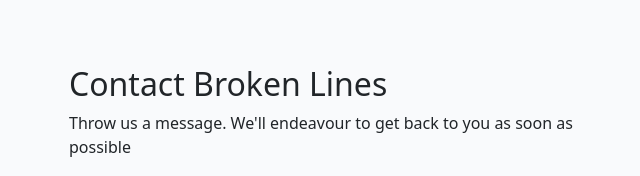
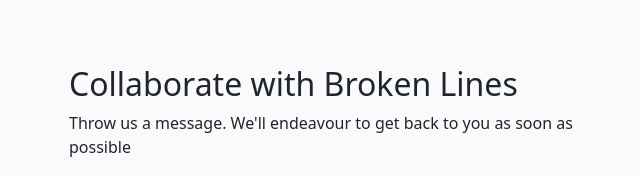
Before and after one commit to mbriscoe/broken-lines-blog, a Django app: page /about/ in a window 1280 px wide. Shown: the part 195-371 px from the top of the page, without its empty margins (298-938 px from the left). Run offline with Django 4.2, Linux system fonts and the light colour scheme; data that the repository does not hold is empty; parts of the project's set-up code (start-up, migrations or seed data) failed here and were passed over; some libraries are stand-ins or nearby versions.

Commit message:
update: about template

```diff
--- a/about/templates/about/about.html
+++ b/about/templates/about/about.html
@@ -26,7 +26,7 @@
     </div>
     <div class="row justify-content-center">
         <div class="col-12 col-md-6 my-5">
-            <h2>Contact Broken Lines</h2>
+            <h2>Collaborate with Broken Lines</h2>
             <p>Throw us a message. We'll endeavour to get back to you as soon as possible</p>
 
             <!-- add your form here. Your submit button should
```
